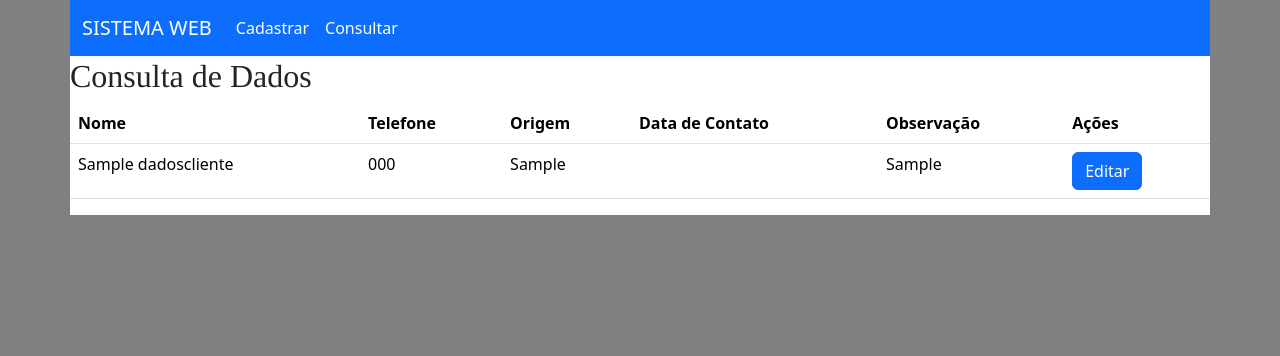
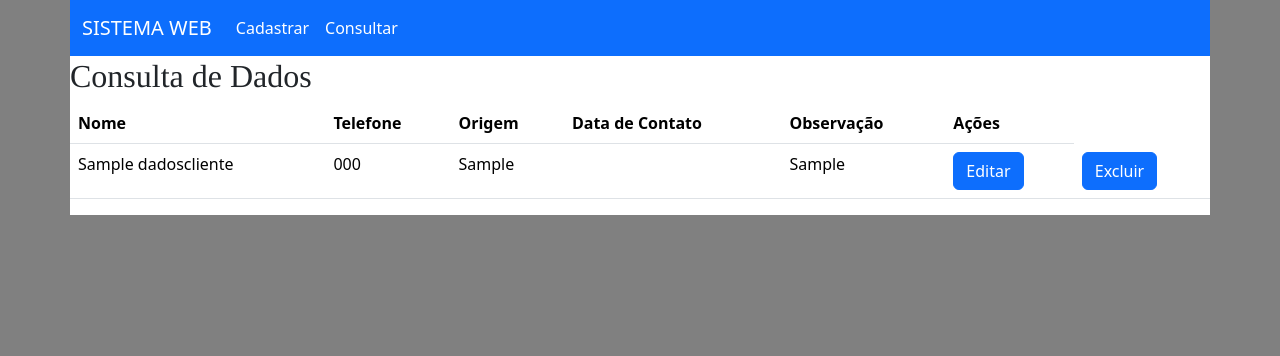
Before and after one commit to marianafeitosa/CRUD---FUN-O-EDITAR-SQL, a PHP site: page /consulta.php in a window 1280 px wide. Shown: the top 356 px of the page. Run offline with PHP 8.4, Linux system fonts and the light colour scheme; tables that the repository leaves empty or names only in its code hold one stand-in row (values such as "Sample post"); data that the repository does not hold is empty.

Commit message:
Add files via upload

```diff
--- a/SISTEMAWEB/consulta.php
+++ b/SISTEMAWEB/consulta.php
@@ -78,6 +78,7 @@
                             echo "<td>" . $registro['dataContato'] . "</td>";
                             echo "<td>" . $registro['observacao'] . "</td>";
                             echo "<td><a href='editar.php?id=" . $registro['id'] . "' class='btn btn-primary'>Editar</a></td>";
+                            echo "<td><a href='excluir.php?id=" . $registro['id'] . "' class='btn btn-primary'>Excluir</a></td>";
                             echo "</tr>";
                         }
                         ?>
--- a/SISTEMAWEB/excluir.php
+++ b/SISTEMAWEB/excluir.php
@@ -6,11 +6,13 @@ define('MYSQL_DB_NAME', 'cadastro');
 
 try {
     $pdo = new PDO('mysql:host=' . MYSQL_HOST . ';dbname=' . MYSQL_DB_NAME, MYSQL_USER, MYSQL_PASSWORD);
-    $id = (int) $_GET['id'];
-    $sqlDeletar = "DELETE FROM dadoscliente WHERE id=$id";
+    $id = (int)$_GET['id'];
+    $sqlDeletar = "DELETE FROM dadoscliente WHERE id = $id";
     $deletar = $pdo->prepare($sqlDeletar);
     $deletar->execute();
 
+    echo "Excluído com sucesso!";
 } catch (PDOException $ex) {
     echo "Erro ao tentar fazer a conexão com MYSQL: " . $ex->getMessage();
 }
+?>
```
